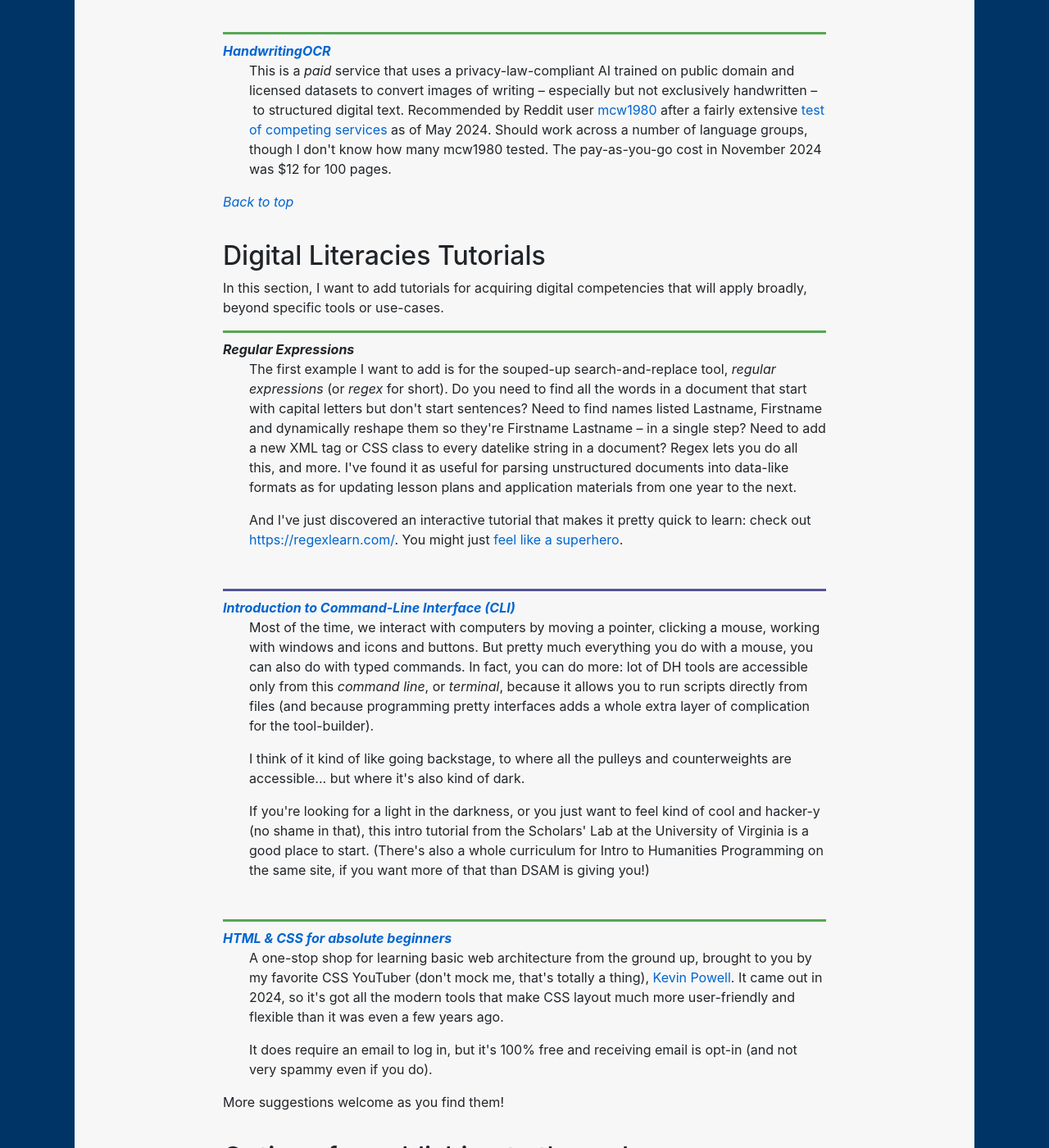
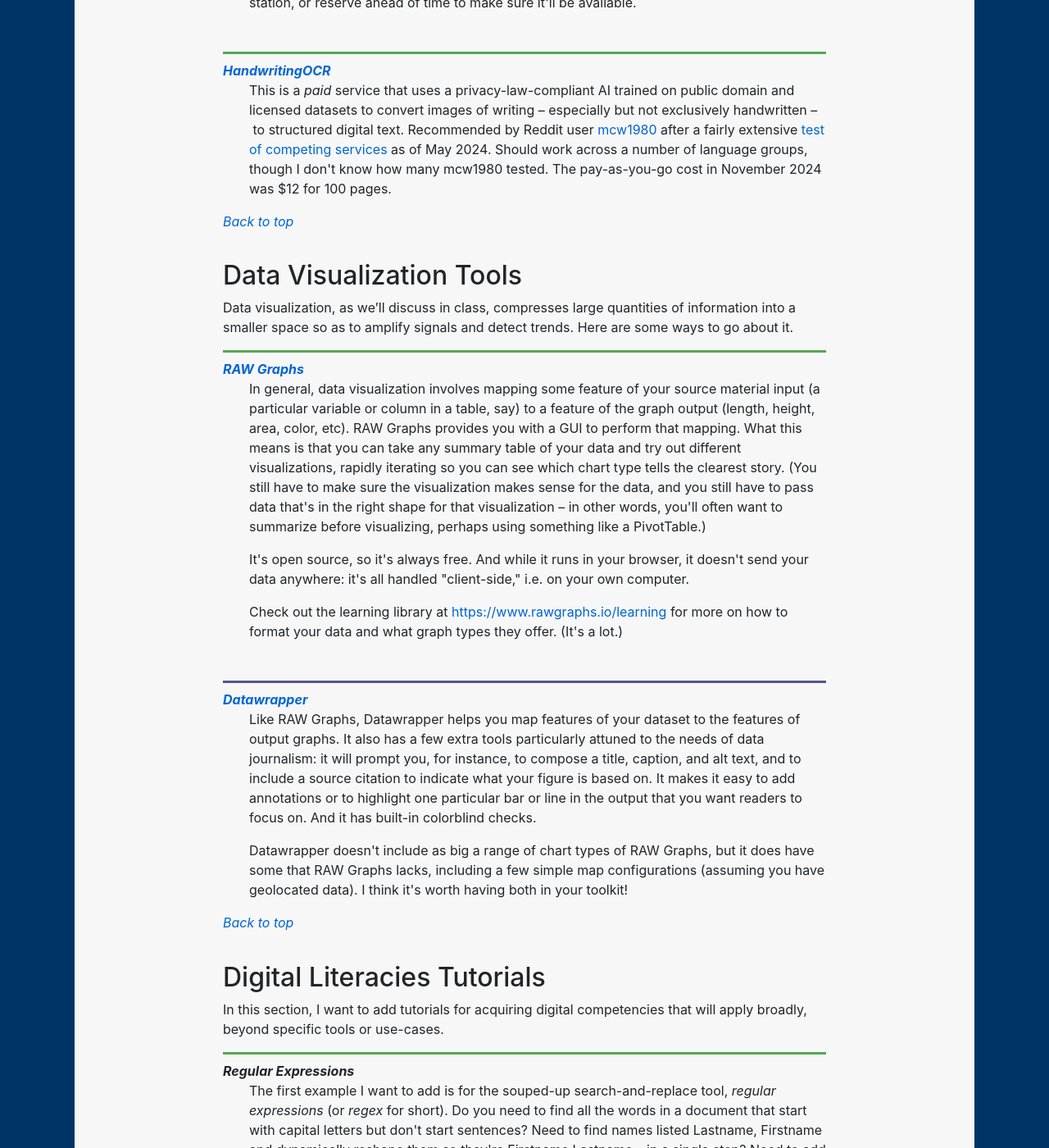
Before and after one commit to benmiller314/dsam2025fall, a Jekyll site: the page built from resources.md, in a window 1280 px wide and 1400 px high, scrolled down 7150 px. Shown: the whole window at 82% size. Built offline with Jekyll 4.4.1, drawn with Linux system fonts in a browser that asks for light colours; some of the changed text lies outside the part shown.

Commit message:
add rawgraphs and datawrapper

```diff
--- a/resources.md
+++ b/resources.md
@@ -18,6 +18,7 @@
 * [Text Editors](#text-editors)
 * [Transcription services](#transcription-services)
 * [Extraction services](#extraction-services)
+* [Data Visualization tools](#data-visualization-tools)
 * [Digital Literacies Tutorials](#digital-literacies-tutorials)
 * [Options for publishing to the web](#options-for-publishing-to-the-web)
     - [How to hide your website from search engines](#how-to-hide-your-website-from-search-engines)
@@ -179,6 +180,25 @@
 
 <a href="#top"><em>Back to top</em></a>
 
+## Data Visualization Tools
+
+Data visualization, as we'll discuss in class, compresses large quantities of information into a smaller space so as to amplify signals and detect trends. Here are some ways to go about it.
+
+<dl>
+    <dt><a href="https://www.rawgraphs.io/">RAW&nbsp;Graphs</a></dt>
+    <dd><p>In general, data visualization involves mapping some feature of your source material input (a particular variable or column in a table, say) to a feature of the graph output (length, height, area, color, etc). RAW&nbsp;Graphs provides you with a GUI to perform that mapping. What this means is that you can take any summary table of your data and try out different visualizations, rapidly iterating so you can see which chart type tells the clearest story. (You still have to make sure the visualization makes sense for the data, and you still have to pass data that's in the right shape for that visualization – in other words, you'll often want to summarize before visualizing, perhaps using something like a PivotTable.)</p>
+    <p>It's open source, so it's always free. And while it runs in your browser, it doesn't send your data anywhere: it's all handled "client-side," i.e. on your own computer.</p>
+    <p>Check out the learning library at <a href="https://www.rawgraphs.io/learning">https://www.rawgraphs.io/learning</a> for more on how to format your data and what graph types they offer. (It's a lot.)</p>
+    </dd>
+
+    <dt><a href="https://datawrapper.de">Datawrapper</a></dt>
+    <dd><p>Like RAW&nbsp;Graphs, Datawrapper helps you map features of your dataset to the features of output graphs. It also has a few extra tools particularly attuned to the needs of data journalism: it will prompt you, for instance, to compose a title, caption, and alt text, and to include a source citation to indicate what your figure is based on. It makes it easy to add annotations or to highlight one particular bar or line in the output that you want readers to focus on. And it has built-in colorblind checks. </p>
+    <p>Datawrapper doesn't include as big a range of chart types of RAW&nbsp;Graphs, but it does have some that RAW&nbsp;Graphs lacks, including a few simple map configurations (assuming you have geolocated data). I think it's worth having both in your toolkit!</p>
+    </dd>
+</dl>
+
+<a href="#top"><em>Back to top</em></a>
+
 ## Digital Literacies Tutorials
 
 In this section, I want to add tutorials for acquiring digital competencies that will apply broadly, beyond specific tools or use-cases.
```
